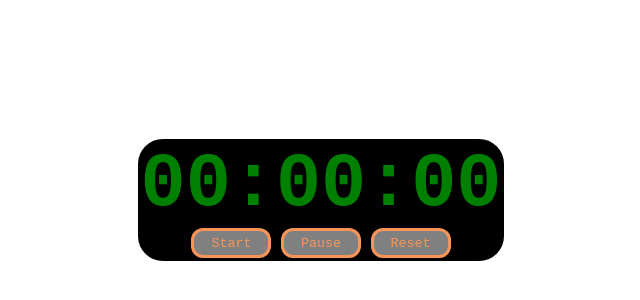
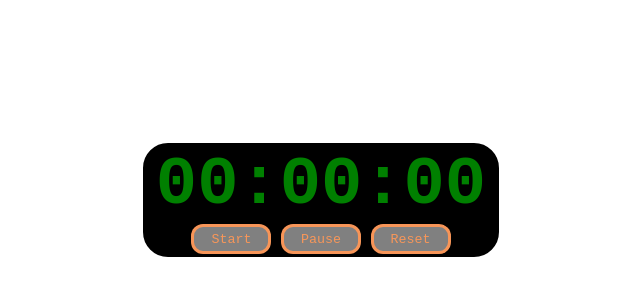
Before and after one commit to DEVJUNGLES/simple-stopwatch-with-js, a plain HTML site: page index.html in a window 1280 px wide. Shown: the part 200-500 px from the top of the page, without its empty margins (319-959 px from the left). Drawn offline with Linux system fonts and the light colour scheme.

Commit message:
update_padding

```diff
--- a/style.css
+++ b/style.css
@@ -20,10 +20,11 @@ body {
 }
 .display {
   font-weight: bolder !important;
-  font-size: 4.7rem;
+  font-size: 4.3rem;
   color: hsl(120, 100%, 25%);
 }
 .timeContainer {
+  padding: 0 10px;
   min-width: 300px;
   text-align: center;
   border: 3px solid;
```
